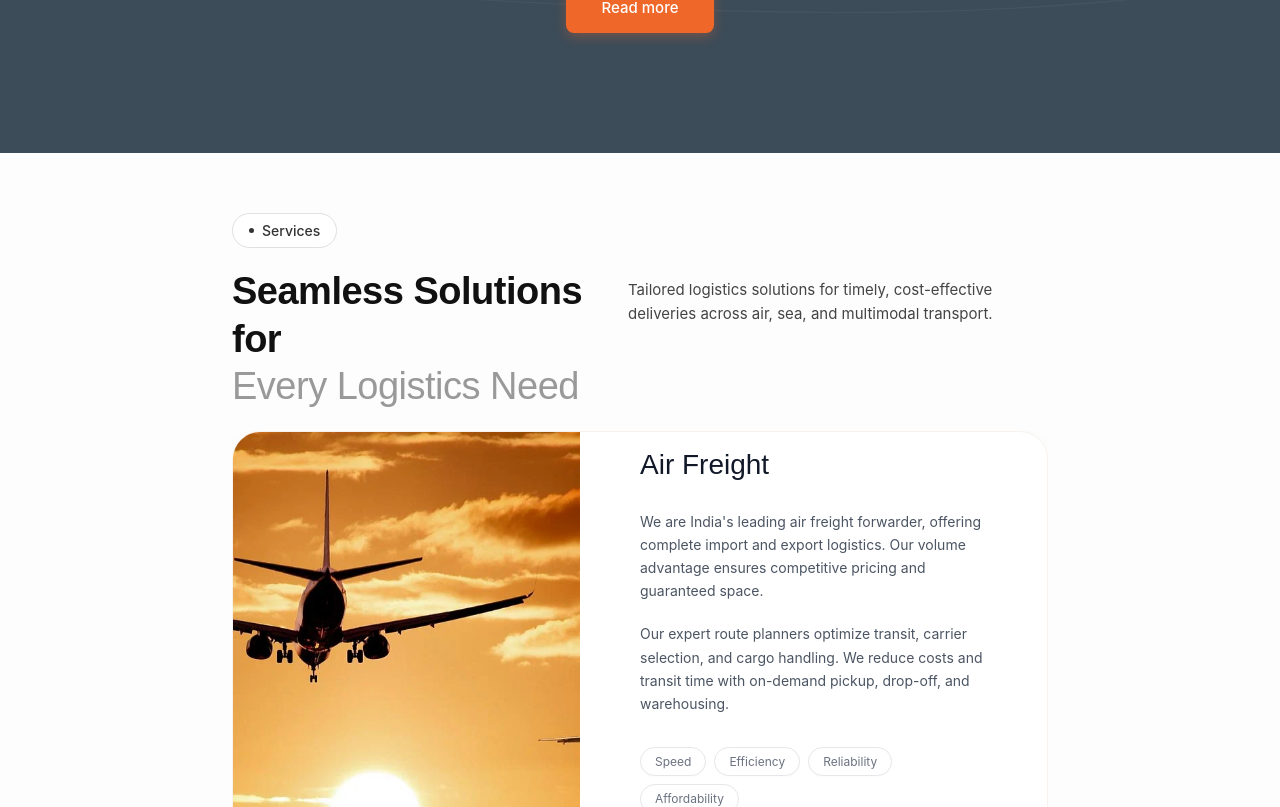
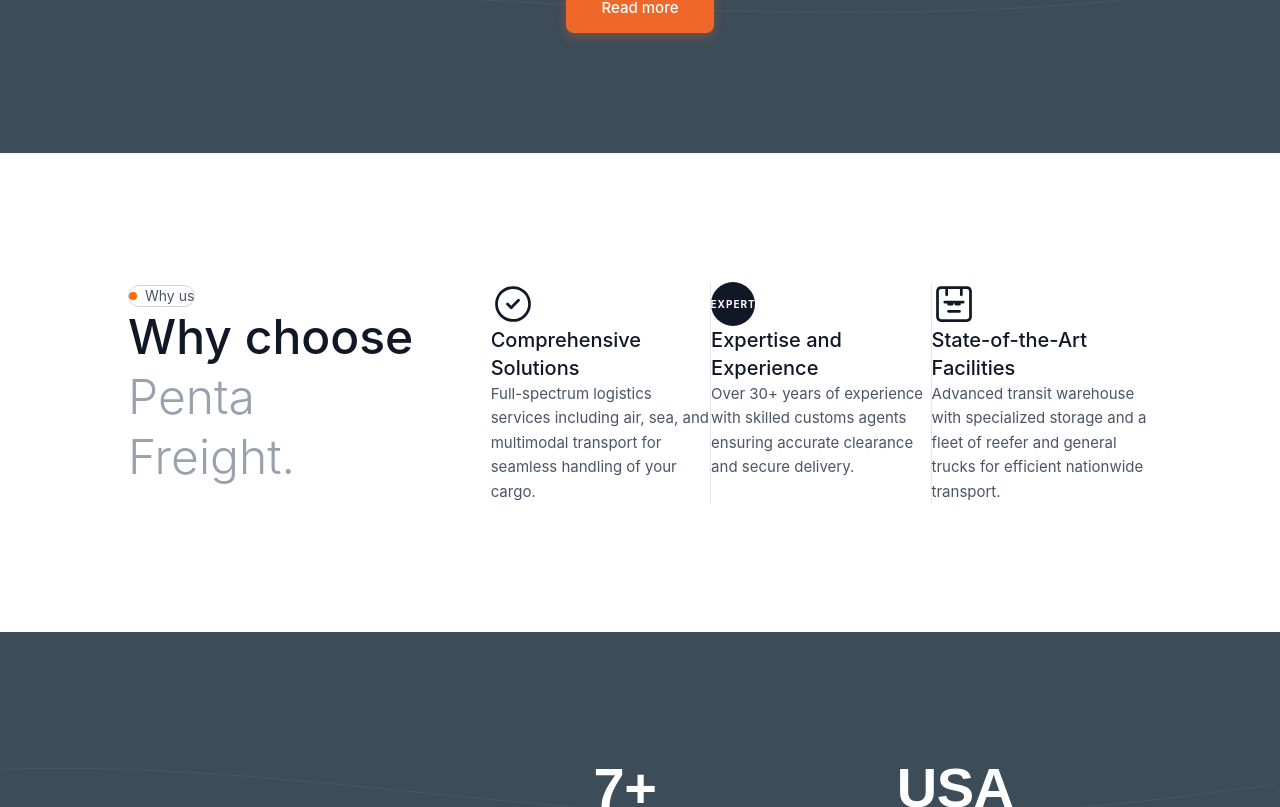
Before and after one commit to 480147530332/pentakuhl-clone, a React (Vite) app: page / in a window 1280 px wide. Shown: the part 1993-2800 px from the top of the page. Built offline with nearby package versions, Linux system fonts and the light colour scheme.

Commit message:
Add vercel.json to fix 404 routing

```diff
--- a/src/assets/pages/Home.jsx
+++ b/src/assets/pages/Home.jsx
@@ -1,5 +1,5 @@
 import Hero from '../components/Hero';
-import ServicesSection from '../components/ServicesSection';
+// import ServicesSection from '../components/ServicesSection';
 import WhyChooseUs from '../components/WhyChooseUs';
 import planeImg from "../images/plane.jpg";
 import "../../index.css";
@@ -50,7 +50,7 @@
                 </div>
             </section>
 
-            <ServicesSection/>
+            {/* <ServicesSection/> */}
 
             <WhyChooseUs />
 
```
